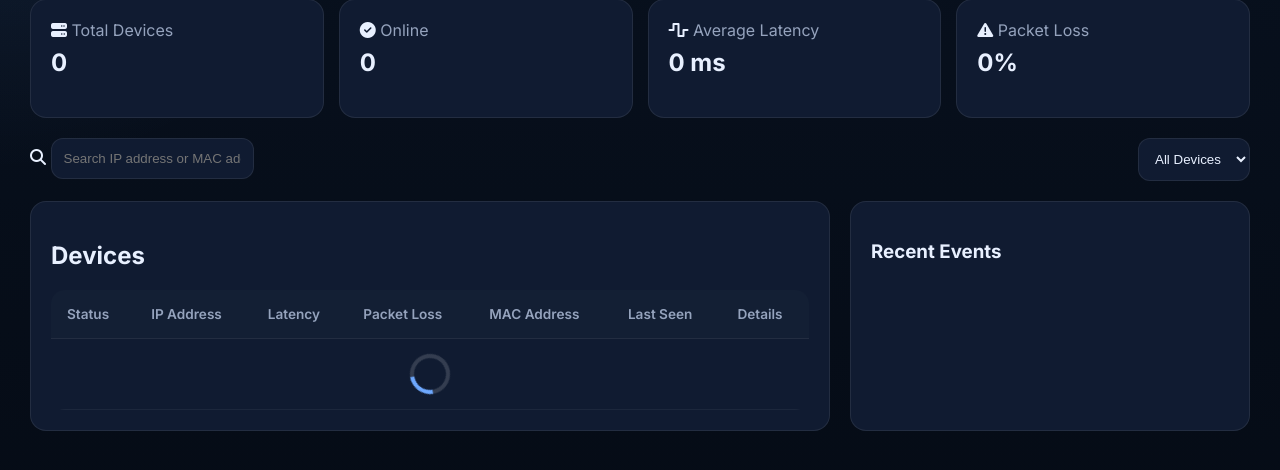
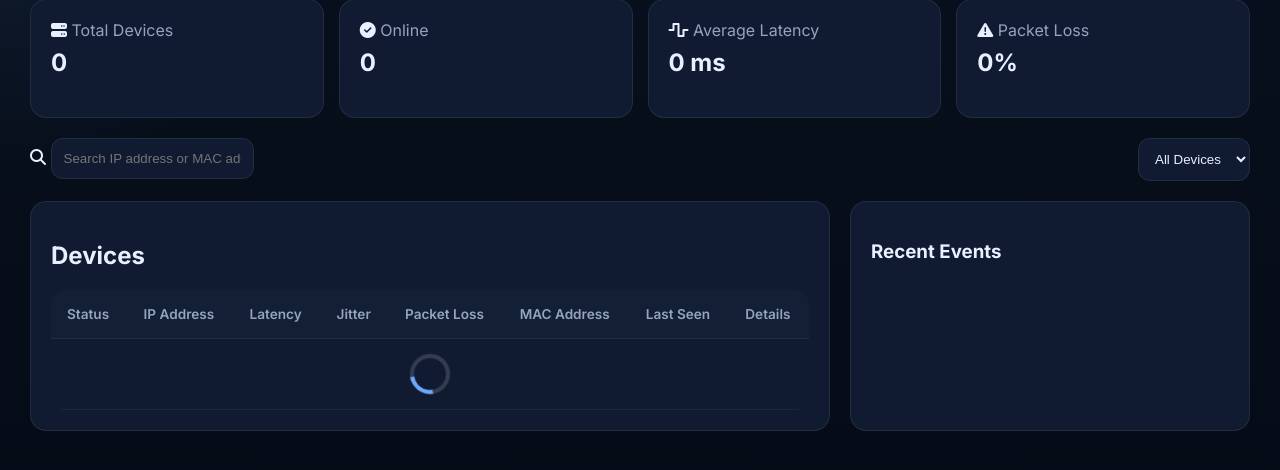
Before and after one commit to teymuri-alireza/woninet, a FastAPI app: page / in a window 1280 px wide. Shown: the part 207-677 px from the top of the page. Run offline with FastAPI, Linux system fonts and the light colour scheme; data that the repository does not hold is empty; parts of the project's set-up code (start-up, migrations or seed data) failed here and were passed over; some libraries are stand-ins or nearby versions.

Commit message:
feat(ui): show devices jitter in dashboard

```diff
--- a/woninet/server/static/js/app.js
+++ b/woninet/server/static/js/app.js
@@ -37,6 +37,11 @@
             ? `${device.latency} ms`
             : "--";
 
+    const jitter =
+        device.latency !== 0
+            ? `${(device.jitter ?? 0).toFixed(1)} ms`
+            : "--";
+
     return `
     <tr>
 
@@ -55,6 +60,8 @@
         </td>
 
         <td>${latency}</td>
+
+        <td>${jitter}</td>
 
         <td>${(device.packet_loss ?? 0).toFixed(1)}%</td>
 
@@ -219,7 +226,7 @@
                 .toLocaleString();
 
             const eventClass = event.event_type === "trigger" ? "event-trigger" : "event-recover";
-            const metricUnit = event.metric === "latency" ? "ms" : "%";
+            const metricUnit = (event.metric === "latency" || event.metric === "jitter") ? "ms" : "%";
 
             return `
                 <div class="event ${eventClass}">
--- a/woninet/server/templates/dashboard.html
+++ b/woninet/server/templates/dashboard.html
@@ -92,6 +92,7 @@
                                 <th>Status</th>
                                 <th>IP Address</th>
                                 <th>Latency</th>
+                                <th>Jitter</th>
                                 <th>Packet Loss</th>
                                 <th>MAC Address</th>
                                 <th>Last Seen</th>
@@ -101,7 +102,7 @@
 
                         <tbody id="devices">
                             <tr>
-                                <td colspan="7">
+                                <td colspan="8">
                                     <div id="loader" class="loader"></div>
                                 </td>
                             </tr>
```
